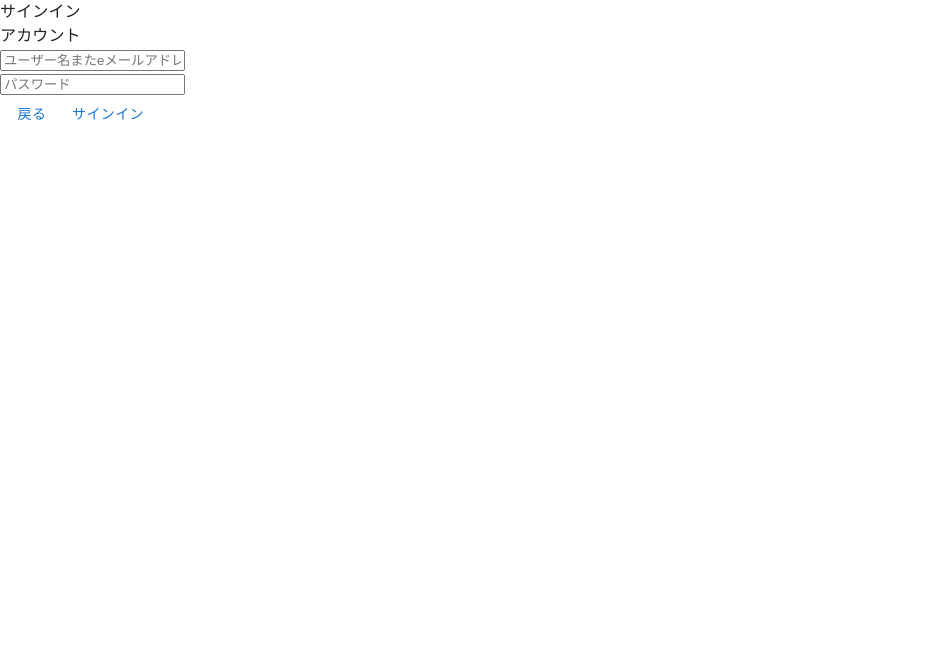
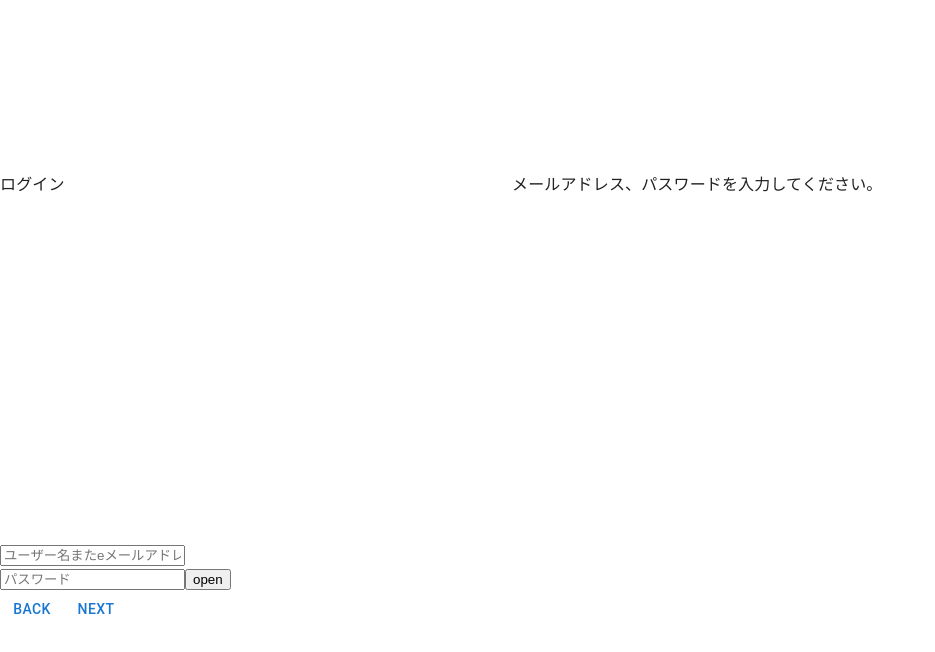
Before and after one commit to cuculus-dev/cuculus, a Next.js app: page /login in a window 1280 px wide. Shown: the top 652 px of the page, without its empty margins (0-935 px from the left). Built offline with nearby package versions, Linux system fonts and the light colour scheme.

Commit message:
ログイン確認を追加 グリッド追加

```diff
--- a/src/components/common/atoms/LoginForm.tsx
+++ b/src/components/common/atoms/LoginForm.tsx
@@ -1,34 +1,69 @@
 import FormButton from '@/components/common/atoms/FormButton';
 import LinkButton from '@/components/common/atoms/LinkButton';
-import { Grid, styled } from '@mui/material';
+import { styled } from '@mui/material';
+import { useRouter } from 'next/router';
+import { useState } from 'react';
 
-const StyledLogin = styled('div');
+const StyledLogin = styled('div')`
+  display: grid;
+  grid-template-columns: 2fr 3fr;
+  align-items: center;
+  min-height: 100vh;
+`;
 
-type FormInputProps = {
-  id: string;
-  password: string;
+export default function LoginForm() {
+  const [id, setId] = useState('');
+  const [password, setPassword] = useState('');
+  const [error, setError] = useState<string | null>(null);
+  const [showPassword, setShowPassword] = useState(false);
+
+  const handleLogin = () => {
+    if (
+      (id === 'test@example.com' || id === 'aaaa') &&
+      password === 'password'
+    ) {
+      setError(null);
+      console.log('成功');
+    } else {
+      setError('失敗');
+    }
   };
 
-export default function LoginForm() {
+  const togglePasswordVisibility = () => {
+    setShowPassword(!showPassword);
+  };
+
   return (
+    <StyledLogin>
+      <div>ログイン</div>
+      <div>メールアドレス、パスワードを入力してください。</div>
       <form>
-      {/* タイトル */}
-      <div>サインイン</div>
-      <div>アカウント</div>
         {/* 入力欄 */}
-      <input id="id" type="text" placeholder="ユーザー名またeメールアドレス" />
+        <input
+          id="id"
+          type="text"
+          placeholder="ユーザー名またeメールアドレス"
+          value={id}
+          onChange={(e) => setId(e.target.value)}
+        />
         <div>
-        <input id="password" type="password" placeholder="パスワード" />
-        {/* リンク */}
-        {/* 更新画面へのリンク */}
-        {/* <LinkButton href={'/'}>忘れた</LinkButton> */}
+          <input
+            id="password"
+            type={showPassword ? 'text' : 'password'}
+            placeholder="パスワード"
+            value={password}
+            onChange={(e) => setPassword(e.target.value)}
+          ></input>
+          <button type="button" onClick={togglePasswordVisibility}>
+            {showPassword ? 'hidden' : 'open'}
+          </button>
         </div>
-      {/*入力を保持せずしてTopへ*/}
-      <LinkButton href={'/'}>戻る</LinkButton>
-      {/* 入力情報送信 */}
-      <FormButton href={'/login'} type="submit">
-        サインイン
-      </FormButton>
+        <LinkButton href={'/'}>Back</LinkButton>
+        <LinkButton href={'/login'} onClick={handleLogin}>
+          Next
+        </LinkButton>
       </form>
+      {error && <div>{error}</div>}
+    </StyledLogin>
   );
 }
```
Lines whose indentation alone changed are shown as unchanged.
